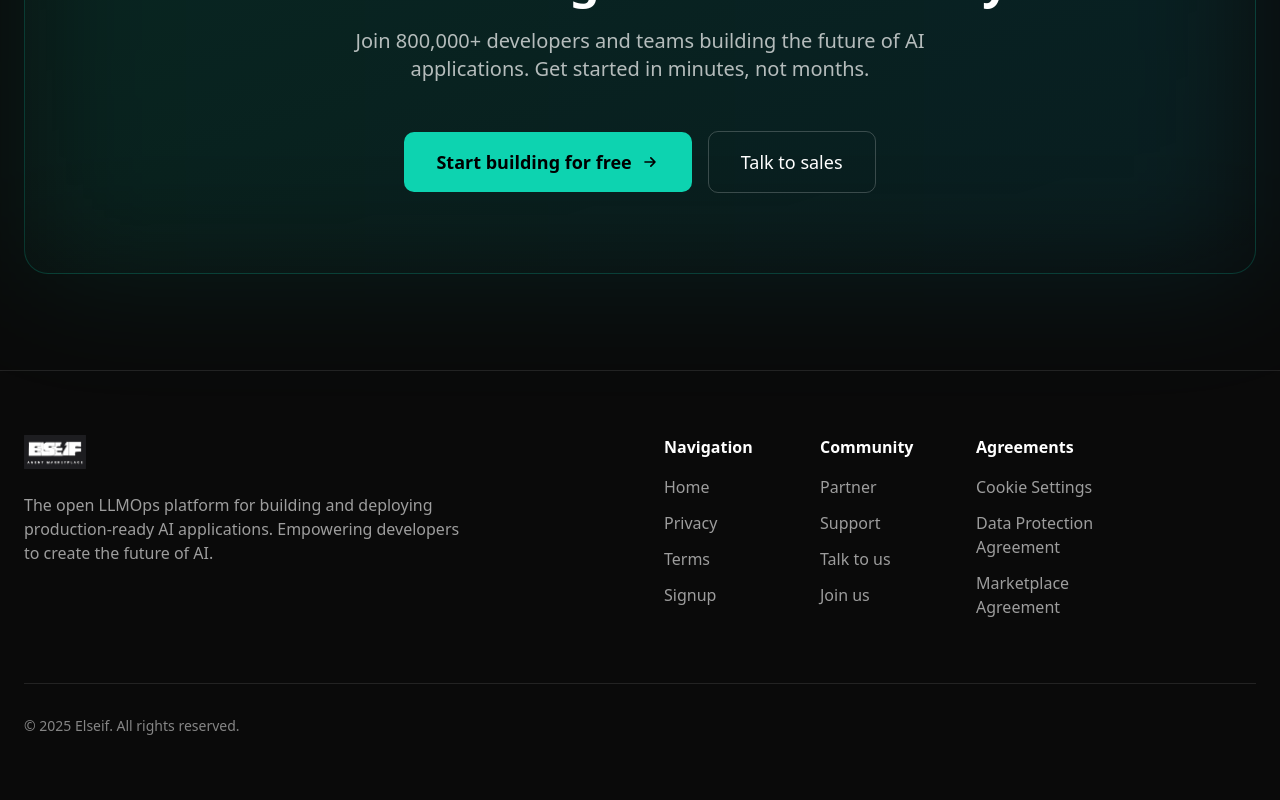
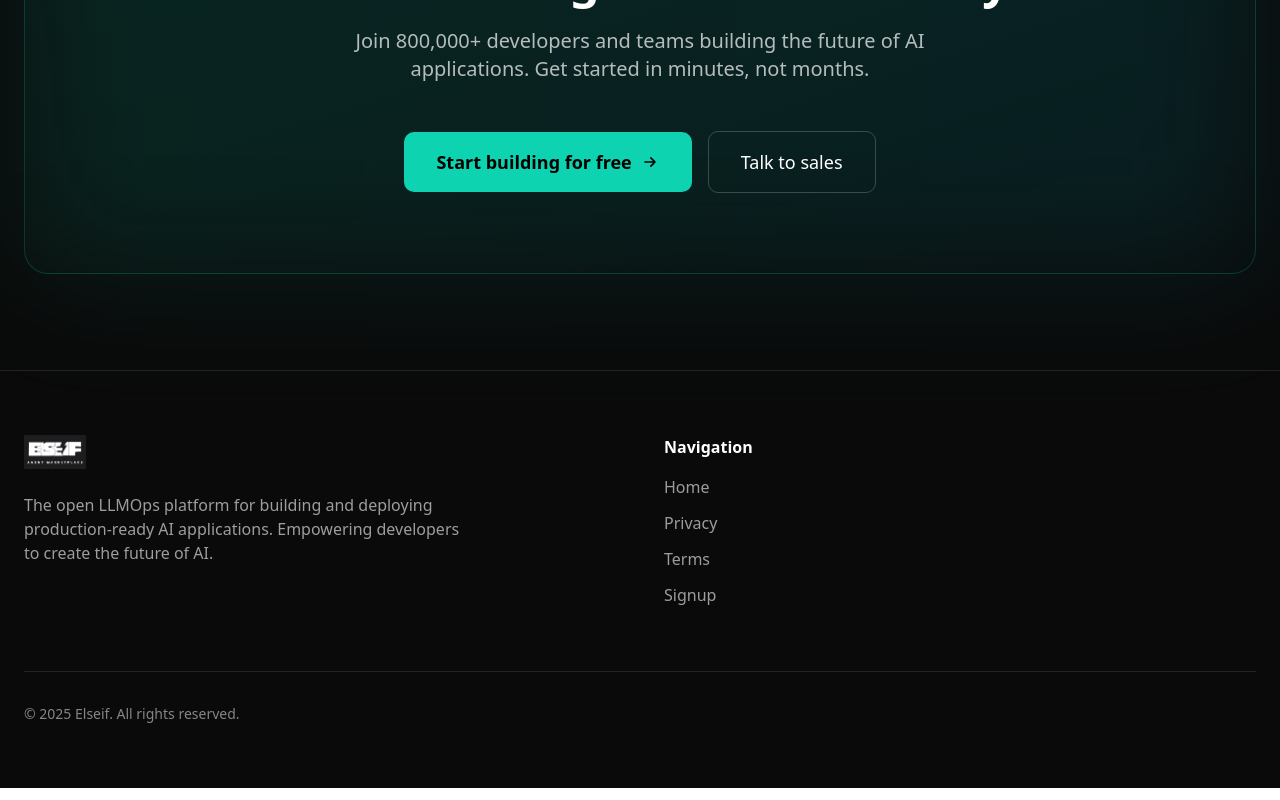
Before and after one commit to AtulYadav08/Landing_page, a Next.js app: page / in a window 1280 px wide. Shown: the part 5094-5894 px from the top of the page. Built offline with nearby package versions, Linux system fonts and the light colour scheme.

Commit message:
Update Landing.tsx

```diff
--- a/src/app/landing/Landing.tsx
+++ b/src/app/landing/Landing.tsx
@@ -711,23 +711,23 @@ export default function Landing() {
               { name: "Signup", href: "http://sandbox.elseif.ai/signin" }
             ]
           },
-          {
-            title: "Community",
-            links: [
-              { name: "Partner", href: "/" },
-              { name: "Support", href: "/" },
-              { name: "Talk to us", href: "/" },
-              { name: "Join us", href: "/" }
-            ]
-          },
-          {
-            title: "Agreements",
-            links: [
-              { name: "Cookie Settings", href: "/" },
-              { name: "Data Protection Agreement", href: "/" },
-              { name: "Marketplace Agreement", href: "/" }
-            ]
-          },
+          // {
+          //   title: "Community",
+          //   links: [
+          //     { name: "Partner", href: "/" },
+          //     { name: "Support", href: "/" },
+          //     { name: "Talk to us", href: "/" },
+          //     { name: "Join us", href: "/" }
+          //   ]
+          // },
+          // {
+          //   title: "Agreements",
+          //   links: [
+          //     { name: "Cookie Settings", href: "/" },
+          //     { name: "Data Protection Agreement", href: "/" },
+          //     { name: "Marketplace Agreement", href: "/" }
+          //   ]
+          // },
           // {
           //   title: "Certification",
           //   links: [
@@ -765,4 +765,5 @@ export default function Landing() {
 
     </main>
   )
+
 }
```
